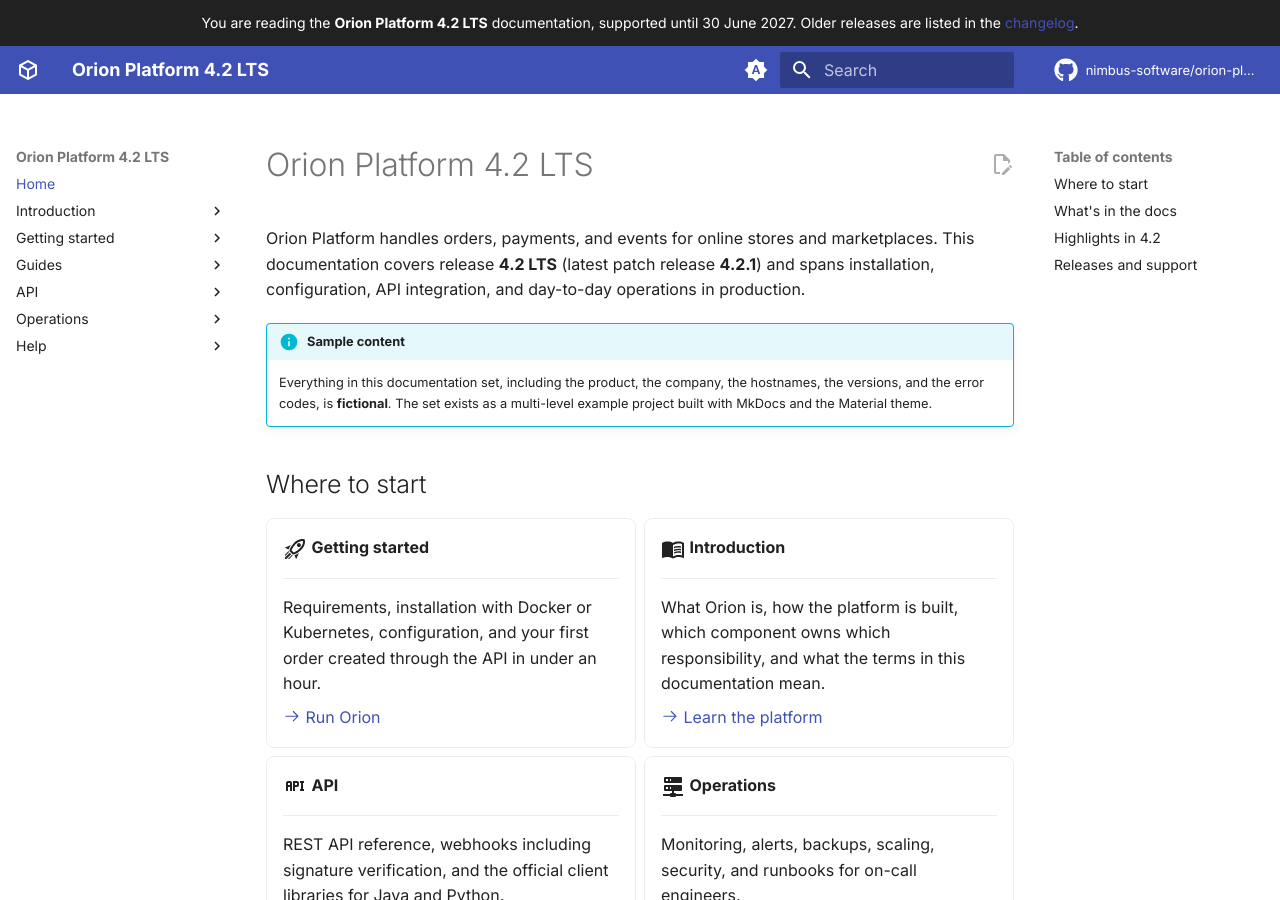
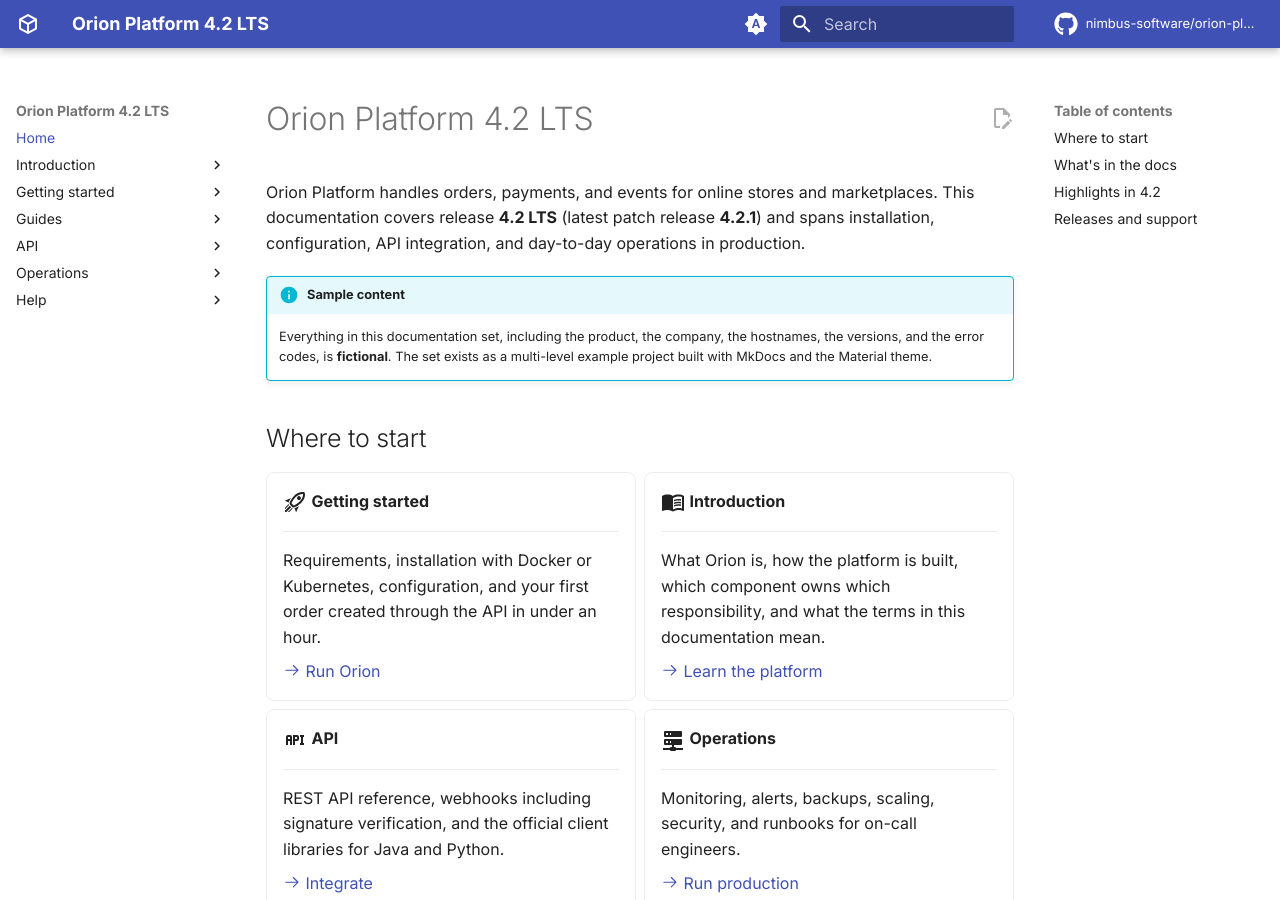
Before and after one commit to wojciech777/MkDocs_test, an MkDocs documentation site: the page built from docs/index.md, in a window 1280 px wide and 900 px high. Built offline with MkDocs 1.6.1 and Material for MkDocs 9.7.7, drawn with Linux system fonts in a browser that asks for light colours; comment, search, counter and statistics services are not loaded.

```diff
--- a/mkdocs.yml
+++ b/mkdocs.yml
@@ -23,7 +23,6 @@ site_dir: site
 theme:
   name: material
   language: en
-  custom_dir: overrides
 
   palette:
     # Follows the system setting
--- a/overrides/main.html
+++ /dev/null
@@ -1,13 +0,0 @@
-{% extends "base.html" %}
-
-<!--
-  Override of the Material theme template (theme.custom_dir: overrides).
-  Adds an information bar above the header on every page.
--->
-
-{% block announce %}
-  <div style="text-align: center">
-    You are reading the <strong>Orion Platform 4.2 LTS</strong> documentation, supported until 30 June 2027.
-    Older releases are listed in the <a href="{{ 'changelog/' | url }}">changelog</a>.
-  </div>
-{% endblock %}
```
Also changed, not shown: README.md (+5 -4 lines).
